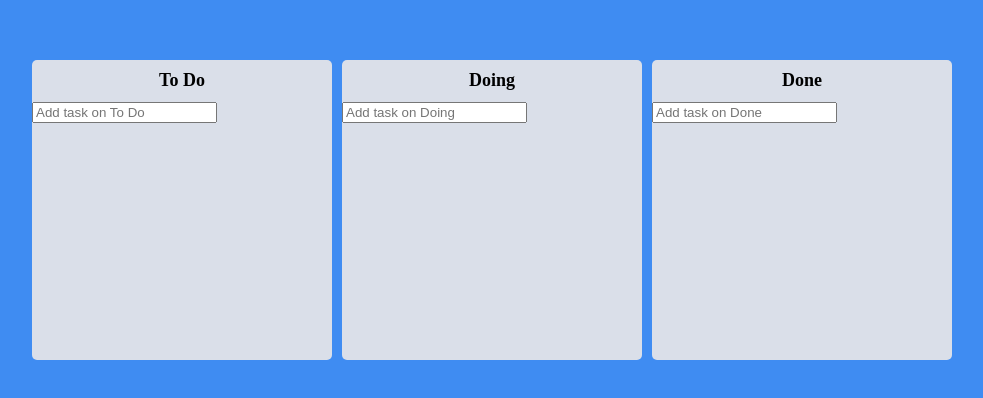
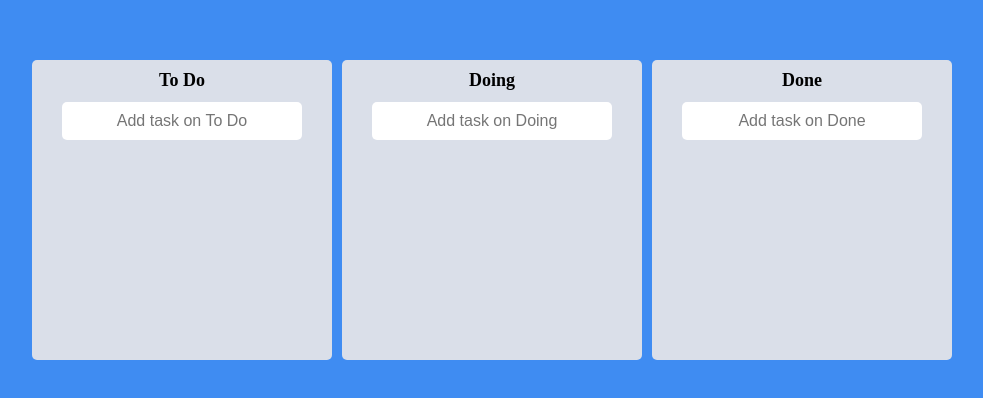
Before and after one commit to 23-teamLuna-frontStudy-react/junseo-react, a React (Create React App) app: page / in a window 1280 px wide. Shown: the part 190-588 px from the top of the page, without its empty margins (148-1131 px from the left). Built offline with nearby package versions, Linux system fonts and the light colour scheme.

Commit message:
7강 마무리

```diff
--- a/src/Components/Board.tsx
+++ b/src/Components/Board.tsx
@@ -42,6 +42,19 @@
 
 const Form = styled.form`
   width: 100%;
+  display: flex;
+  justify-content: center;
+  padding-bottom: 10px;
+  input {
+    font-size: 16px;
+    border: 0;
+    background-color: white;
+    width: 80%;
+    padding: 10px;
+    border-radius: 5px;
+    text-align: center;
+    margin: 0 auto;
+  }
 `;
 
 interface IBoardProps {
```
